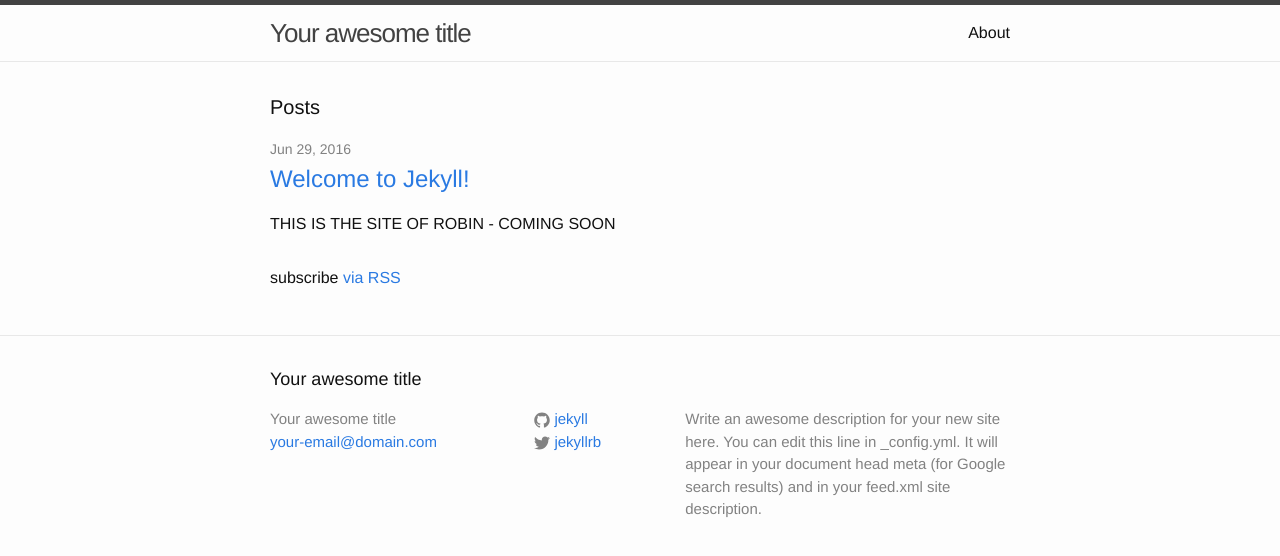
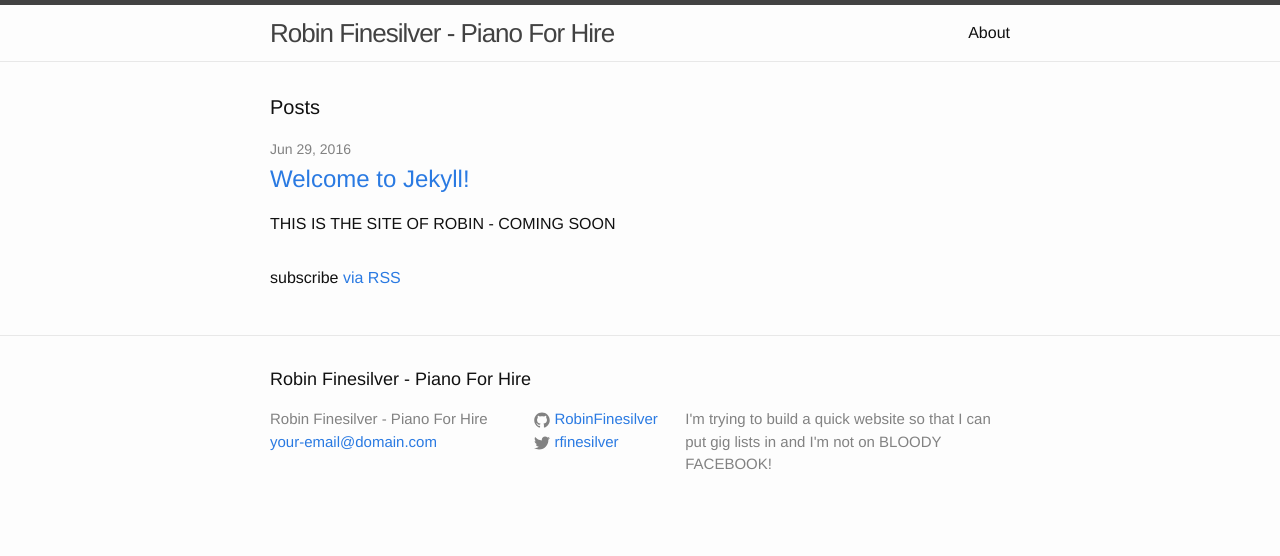
Before and after one commit to RobinFinesilver/RobinFinesilver.github.io, a Jekyll site: the page built from index.html, in a window 1280 px wide. Shown: the top 556 px of the page. Built offline with Jekyll 4.4.1, drawn with Linux system fonts in a browser that asks for light colours.

Commit message:
Update _config.yml

```diff
--- a/_config.yml
+++ b/_config.yml
@@ -6,16 +6,14 @@
 # 'jekyll serve'. If you change this file, please restart the server process.
 
 # Site settings
-title: Your awesome title
+title: Robin Finesilver - Piano For Hire
 email: your-email@domain.com
 description: > # this means to ignore newlines until "baseurl:"
-  Write an awesome description for your new site here. You can edit this
-  line in _config.yml. It will appear in your document head meta (for
-  Google search results) and in your feed.xml site description.
+  I'm trying to build a quick website so that I can put gig lists in and I'm not on BLOODY FACEBOOK!
 baseurl: "" # the subpath of your site, e.g. /blog
-url: "http://yourdomain.com" # the base hostname & protocol for your site
-twitter_username: jekyllrb
-github_username:  jekyll
+url: "https://robinfinesilver.github.io/" # the base hostname & protocol for your site
+twitter_username: rfinesilver
+github_username:  RobinFinesilver
 
 # Build settings
 markdown: kramdown
```
